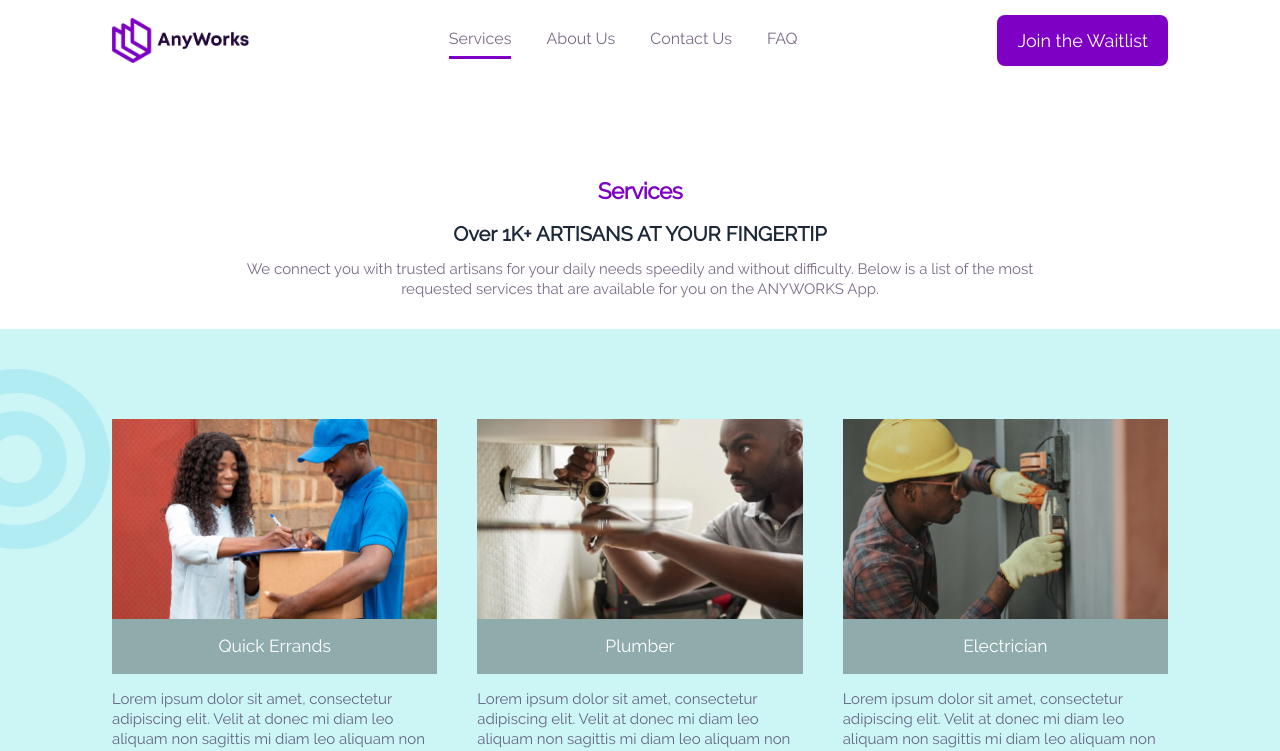
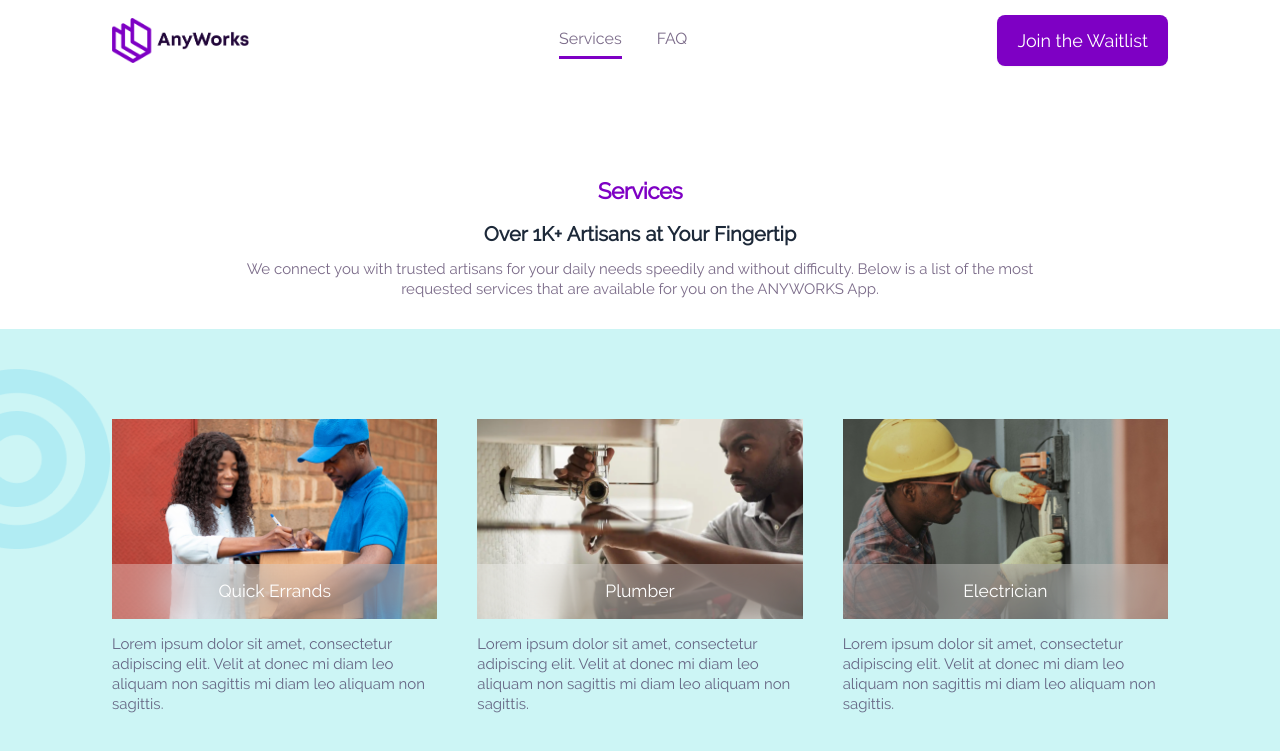
Before and after one commit to Aliiiu/anyworks, a Next.js app: page /services in a window 1280 px wide. Shown: the top 751 px of the page. Built offline with nearby package versions, Linux system fonts and the light colour scheme.

Commit message:
FIX: minor content error

```diff
--- a/components/UI/Footer.tsx
+++ b/components/UI/Footer.tsx
@@ -28,26 +28,26 @@ const Footer = () => {
 				>
 					<div className='flex flex-col gap-y-[16px]'>
 						<h4 className='text-sm text-white'>Company</h4>
-						<Link href='/aboutUs'>
-							<a className='text-xs text-white'>About Us</a>
+						<Link href='/about'>
+							<a className='text-xs text-white hover:text-grey duration-200'>About Us</a>
 						</Link>
 						<Link href='/services'>
-							<a className='text-xs text-white'>Services</a>
+							<a className='text-xs text-white hover:text-grey duration-200'>Services</a>
 						</Link>
 						<Link href='/faqs'>
-							<a className='text-xs text-white'>FAQs</a>
+							<a className='text-xs text-white hover:text-grey duration-200'>FAQs</a>
 						</Link>
 					</div>
 					<div className='flex flex-col gap-y-[16px]'>
 						<h4 className='text-sm text-white'>Other</h4>
 						<Link href='/privacy-policy'>
-							<a className='text-xs text-white'>Privacy Policy</a>
+							<a className='text-xs text-white hover:text-grey duration-200'>Privacy Policy</a>
 						</Link>
 						<Link href='/terms-of-use'>
-							<a className='text-xs text-white'>Terms of Use</a>
+							<a className='text-xs text-white hover:text-grey duration-200'>Terms of Use</a>
 						</Link>
 						<Link href='/contact-us'>
-							<a className='text-xs text-white'>Contact Us</a>
+							<a className='text-xs text-white hover:text-grey duration-200'>Contact Us</a>
 						</Link>
 					</div>
 				</div>
--- a/components/UI/Header.tsx
+++ b/components/UI/Header.tsx
@@ -71,20 +71,6 @@ const Header: FC<{}> = () => {
                   })}
                 >
                   <Link href="/services">Services</Link>
-                </li>
-                <li
-                  className={clsx('nav-link', {
-                    active: router.pathname == '/about',
-                  })}
-                >
-                  <Link href="/about">About Us</Link>
-                </li>
-                <li
-                  className={clsx('nav-link', {
-                    active: router.pathname == '/contact-us',
-                  })}
-                >
-                  <Link href="/contact-us">Contact Us</Link>
                 </li>
                 <li
                   className={clsx('nav-link', {
--- a/components/services/ServiceCard.tsx
+++ b/components/services/ServiceCard.tsx
@@ -1,4 +1,4 @@
-import Image from 'next/image';
+import Image from 'next/image'
 interface Props {
   service: {
     title: string
@@ -6,21 +6,23 @@ interface Props {
   }
 }
 const ServiceCard = ({ service }: Props) => {
-
   return (
     <div>
       {/* <Image src={service.image} alt="service" height={200} width={150} /> */}
-            <div className='bg-no-repeat bg-cover bg-center h-[200px]' style={{ backgroundImage: `url(${service.image})` }}>
-
-            </div>
-            <p className="title text-center text-sm text-white py-[15px] bg-black/30">
+      <div
+        className="bg-no-repeat bg-cover bg-center h-[200px] relative"
+        style={{ backgroundImage: `url(${service.image})` }}
+      >
+        <p className="title text-center text-sm absolute bottom-0 w-full text-white serviceTag py-[15px]">
           {service.title}
         </p>
+      </div>
       <p className="details text-font-02 text-xs mt-[15px]">
-                Lorem ipsum dolor sit amet, consectetur adipiscing elit. Velit at donec mi diam leo aliquam non sagittis mi diam leo aliquam non sagittis.
+        Lorem ipsum dolor sit amet, consectetur adipiscing elit. Velit at donec mi diam leo aliquam
+        non sagittis mi diam leo aliquam non sagittis.
       </p>
     </div>
   )
 }
 
-export default ServiceCard;
+export default ServiceCard
--- a/pages/about/index.tsx
+++ b/pages/about/index.tsx
@@ -42,7 +42,7 @@ const About: NextPage = () => {
 								quality services.
 							</p>
 
-							<div className='mission-vision mt-[50px] flex flex-col gap-y-4'>
+							<div className='mission-vision mt-[75px] flex flex-col gap-[54px]'>
 								<div className='mission'>
 									<h2 className='text-[#7e00c4] font-semibold text-base'>
 										Mission
--- a/pages/services/index.tsx
+++ b/pages/services/index.tsx
@@ -44,7 +44,7 @@ const Services: NextPage = () => {
 					<div className='container  service-intro-content text-center md:w-[75%] w-full mx-[auto]  '>
 						<h2 className='text-primary font-semibold text-lg'>Services</h2>
 						<p className='text-font-01 py-2 font-bold'>
-						Over 1K+ ARTISANS AT YOUR FINGERTIP
+						Over 1K+ Artisans at Your Fingertip
 						</p>
 						<p className='text-xs text-font-02'>
 						We connect you with trusted artisans for your daily  needs speedily and without difficulty. Below is a list of the most requested services that are available for you on the ANYWORKS App.
```
Lines whose indentation alone changed are shown as unchanged.
